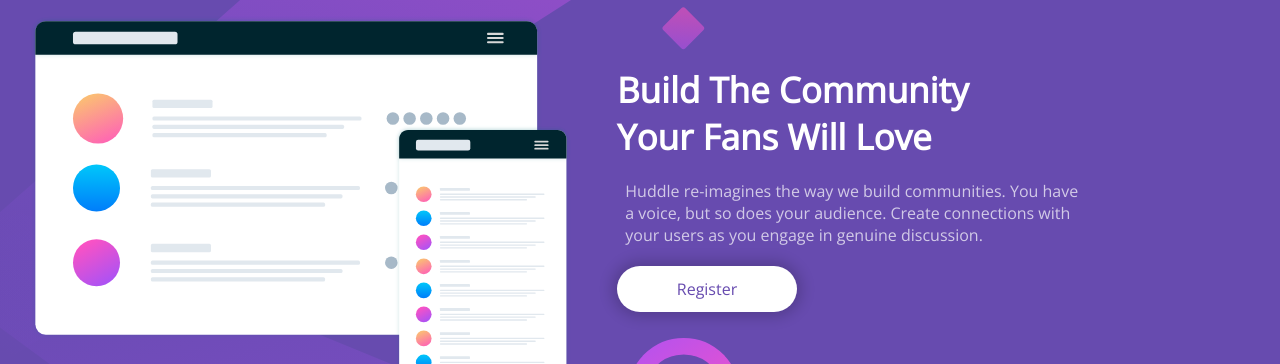
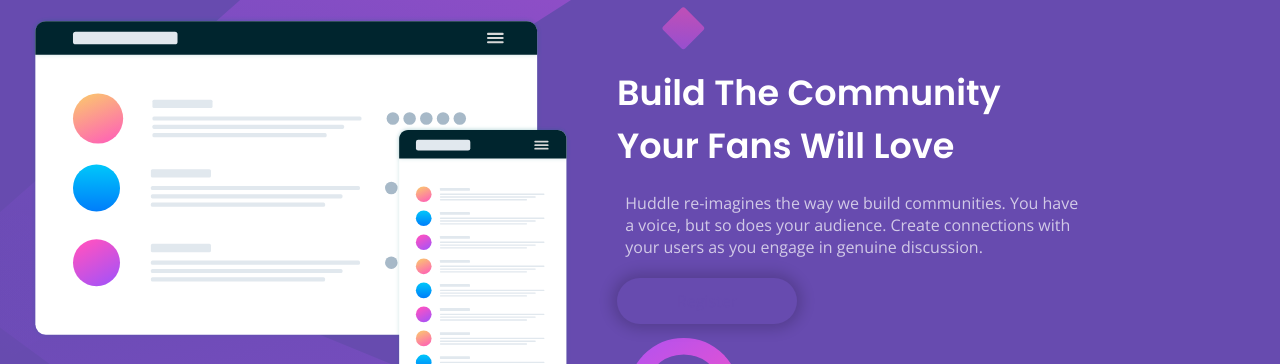
Before and after one commit to abhijain2003/huddle-landing-page, a plain HTML site: page index.html in a window 1280 px wide. Shown: the part 153-517 px from the top of the page. Drawn offline with nearby package versions, Linux system fonts and the light colour scheme.

Commit message:
Update index.css

```diff
--- a/index.css
+++ b/index.css
@@ -3,7 +3,7 @@
     padding: 0;
 }
 body  {
-    font-family: 'Open Sans' , 'Poppins' , sans-serif;
+    font-family: 'Open Sans' , sans-serif;
     background-color: hsl(257, 40%, 49%);
     background-image: url(images/bg-mobile.svg);
     background-repeat: no-repeat;
@@ -29,6 +29,7 @@ body  {
 
 h2  {
     color: #fff;
+    font-family: 'Poppins' , sans-serif;
     font-weight: 600;
     width: 250px;
     margin: 30px  auto;
@@ -47,13 +48,17 @@ p  {
 .link-regi  {
     text-decoration: none;
     color: hsl(257, 40%, 49%);
-    background-color: #fff;
+
     padding: 10px  60px;
     border-radius: 200px;
     text-align: center;
     width: 100px;
     margin: 10px  auto;
     box-shadow: 0  0  14px  5px  #0000002e;
+}
+
+.link-regi:hover  {
+    background-color: #fff;
 }
 
 .social-links  {
```
